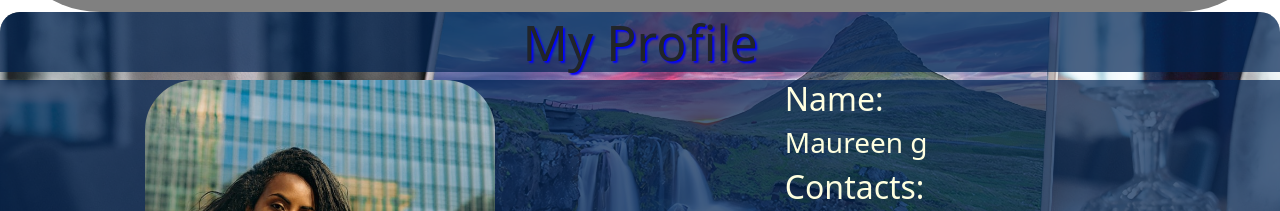
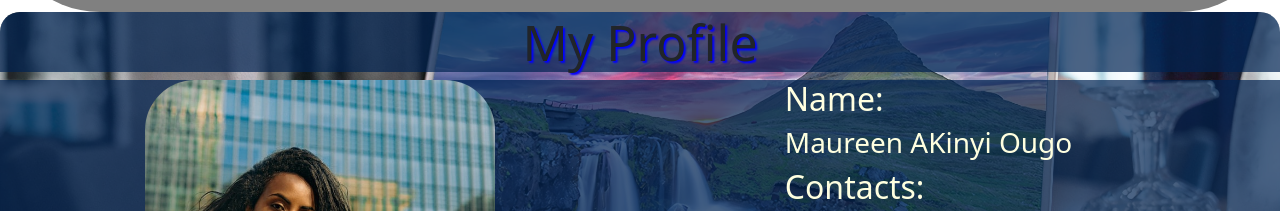
Before and after one commit to Maureen-1998DEV/My-PortFolio, a plain HTML site: page index.html in a window 1280 px wide. Shown: the part 1320-1531 px from the top of the page. Drawn offline with Linux system fonts and the light colour scheme.

```diff
--- a/index.html
+++ b/index.html
@@ -52,7 +52,7 @@
          <div class="content">
             <div class="contacts">
               <h2>Name:</h2>
-              <h3>Maureen g</h3>
+              <h3>Maureen AKinyi Ougo</h3>
               <h2>Contacts:</h2>
               <h3>+254743515249</h3>
               <h2>E-mail Address:</h2>
```
